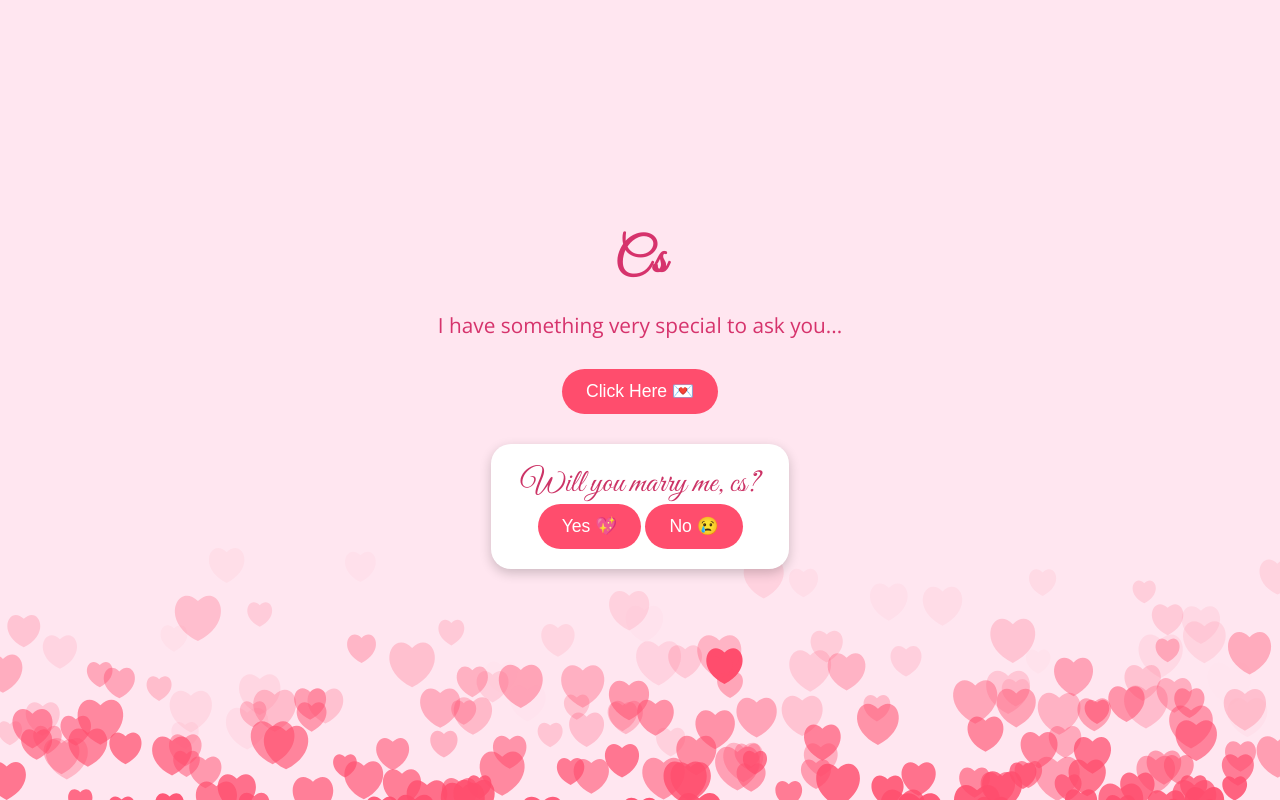
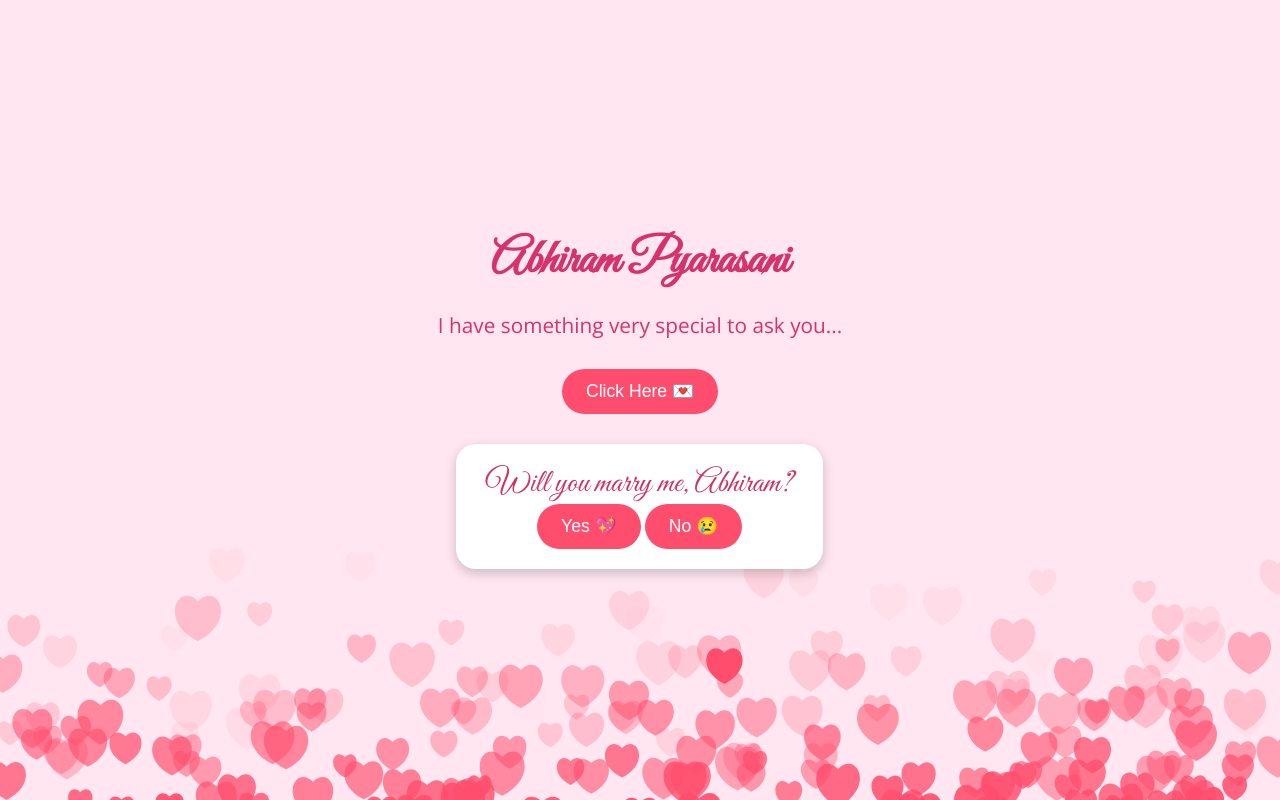
Before and after one commit to suspect28/shutUP, a plain HTML site: page index.html in a window 1280 px wide. Both pictures are taken after a click on the button "Click Here 💌". Drawn offline with nearby package versions, Linux system fonts and the light colour scheme.

Commit message:
Update index.html

```diff
--- a/index.html
+++ b/index.html
@@ -9,12 +9,12 @@
 </head>
 <body>
   <div class="container">
-    <h1 class="name">Cs</h1>
+    <h1 class="name">Abhiram Pyarasani</h1>
     <p class="message">I have something very special to ask you...</p>
     <button onclick="showProposal()">Click Here 💌</button>
 
     <div class="proposal-box" id="proposalBox">
-      <p class="proposal-text">Will you marry me, cs?</p>
+      <p class="proposal-text">Will you marry me, Abhiram?</p>
       <div class="response-buttons">
         <button class="yes-btn" onclick="handleYes()">Yes 💖</button>
         <button class="no-btn" onclick="handleNo()">No 😢</button>
```
